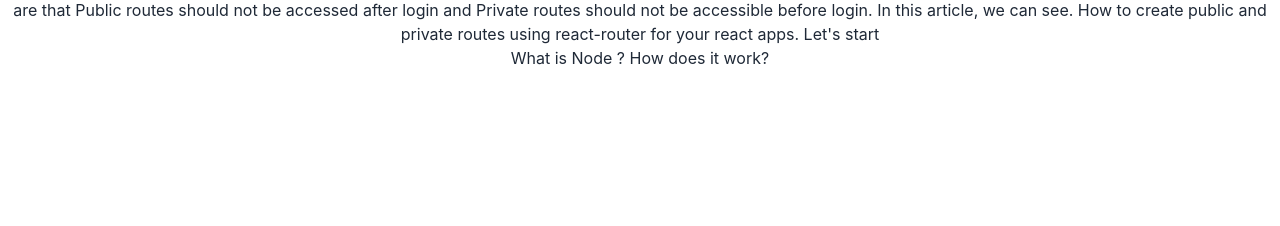
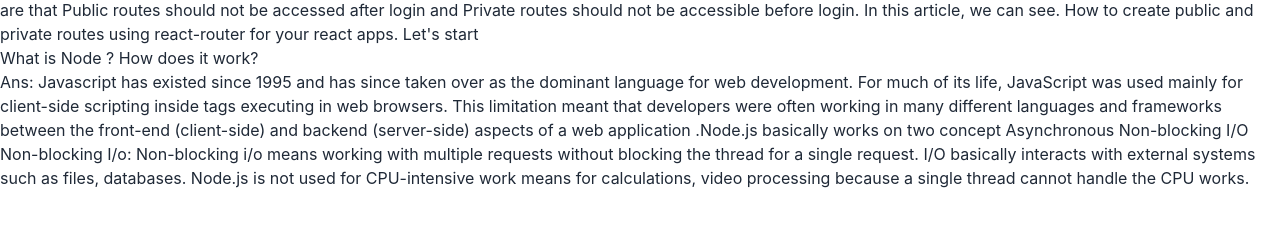
Before and after one commit to niaz-abir/assignment10client, a React (Create React App) app: page /blog in a window 1280 px wide. Shown: the part 498-724 px from the top of the page. Built offline with nearby package versions, Linux system fonts and the light colour scheme; no server answers.

Commit message:
nine commit

```diff
--- a/src/App.js
+++ b/src/App.js
@@ -5,7 +5,7 @@
 
 function App() {
   return (
-    <div className="App">
+    <div>
       <RouterProvider router={routes}></RouterProvider>
     </div>
   );
--- a/src/Component/Blog/Blog.js
+++ b/src/Component/Blog/Blog.js
@@ -60,6 +60,21 @@
       </div>
       <div>
         <h2>What is Node ? How does it work?</h2>
+        <p>
+          Ans: Javascript has existed since 1995 and has since taken over as the
+          dominant language for web development. For much of its life,
+          JavaScript was used mainly for client-side scripting inside tags
+          executing in web browsers. This limitation meant that developers were
+          often working in many different languages and frameworks between the
+          front-end (client-side) and backend (server-side) aspects of a web
+          application .Node.js basically works on two concept Asynchronous
+          Non-blocking I/O Non-blocking I/o: Non-blocking i/o means working with
+          multiple requests without blocking the thread for a single request.
+          I/O basically interacts with external systems such as files,
+          databases. Node.js is not used for CPU-intensive work means for
+          calculations, video processing because a single thread cannot handle
+          the CPU works.{" "}
+        </p>
       </div>
     </div>
   );
--- a/src/Component/Coursenav/Coursenav.js
+++ b/src/Component/Coursenav/Coursenav.js
@@ -4,10 +4,10 @@
 const Coursenav = ({ loads }) => {
   //   console.log(loads);
   return (
-    <div className="mb-8 ">
+    <div className="mb-8  ml-36 ">
       <Link to={`/detail/${loads.id}`} className=" text-purple-800 text-2xl  ">
         {loads.name}
-        <hr className="w-1/2 mt-4 flex ml-28"></hr>
+        <hr className="w-1/2 mt-4 flex "></hr>
       </Link>
     </div>
   );
```
